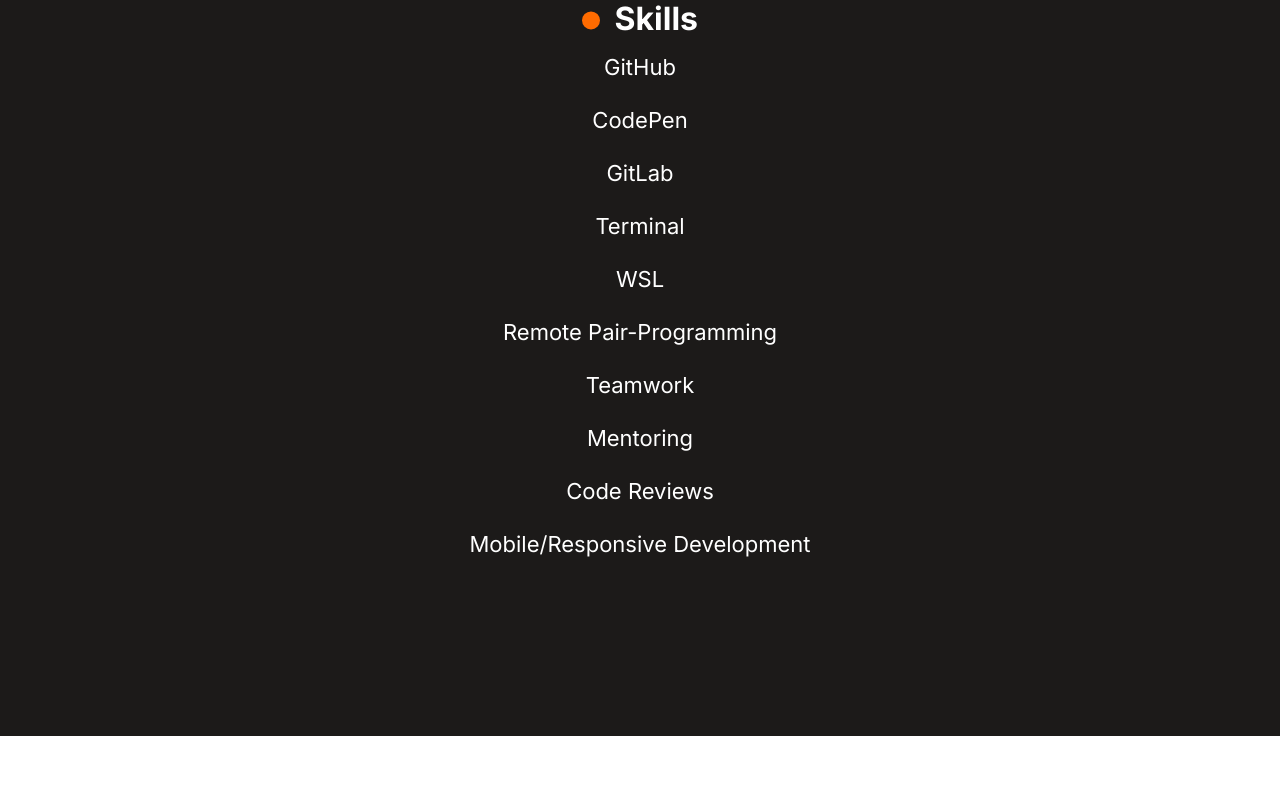
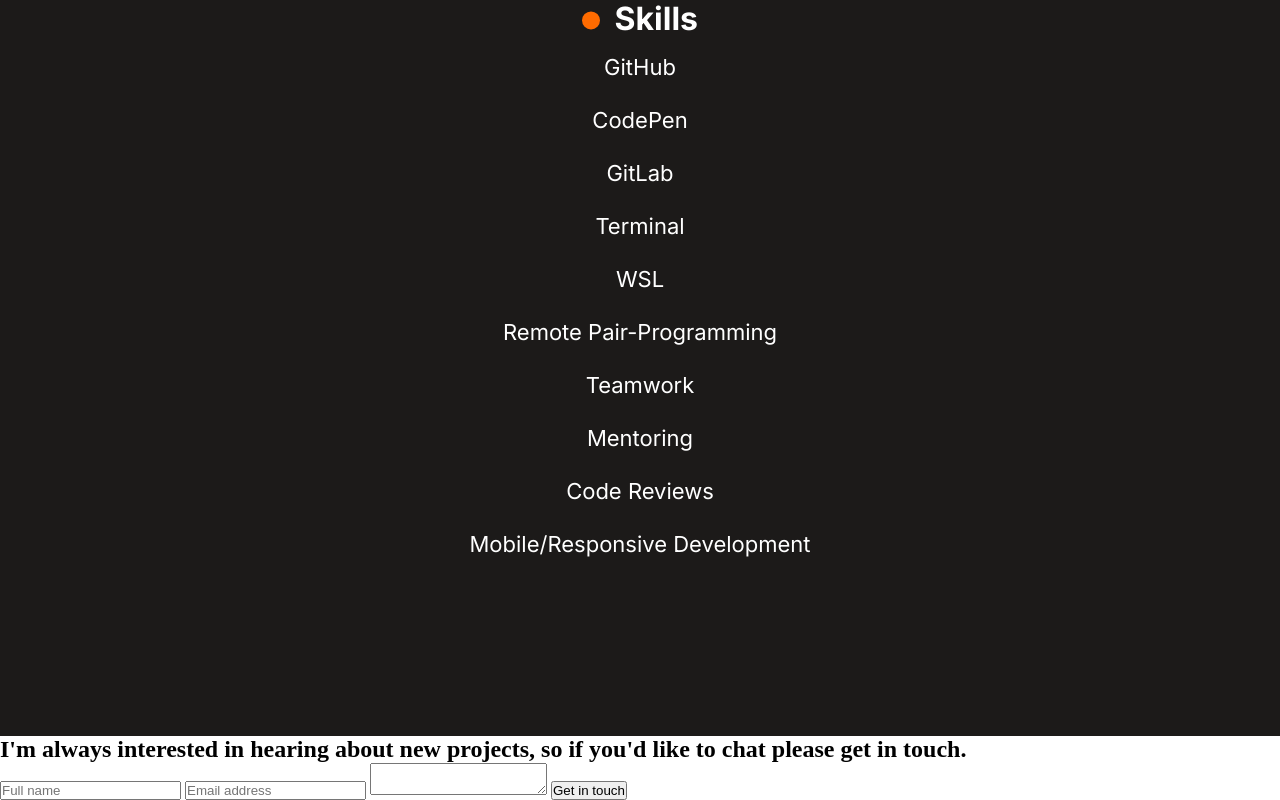
Before and after one commit to AbeeraTahir/Contact-Form, a website: page index.html in a window 1280 px wide. Shown: the part 5971-6771 px from the top of the page. Before the commit the page ends 6707 px from the top, so only its background shows below. Drawn offline with Linux system fonts and the light colour scheme.

Commit message:
Add html code for form

```diff
--- a/index.html
+++ b/index.html
@@ -289,6 +289,21 @@
           </ul>
         </div>
       </div>
+      <div id="contact" class="form-container">
+        <div class="form-text-container">
+            <h2 class="text-secondary-dark">I'm always interested in hearing about new projects, so if you'd like to chat please get in touch.</h2>
+        </div>
+        <form id="contact_form">
+          <label hidden for="full-name"> Full Name </label>
+          <input type="text" name="full-name" id="full-name" placeholder="Full name" required>
+          <label hidden for="email"> Email address </label>
+          <input type="text" name="email" id="email" placeholder="Email address" required>
+          <label hidden for="message"> Message </label>
+          <textarea name="message" id="message"></textarea>
+          <button type="submit" class="btn-form">Get in touch</button>
+          <!-- <div class="error_msg"></div> -->
+        </form>
+      </div>
     </main>
 
     <script
```
